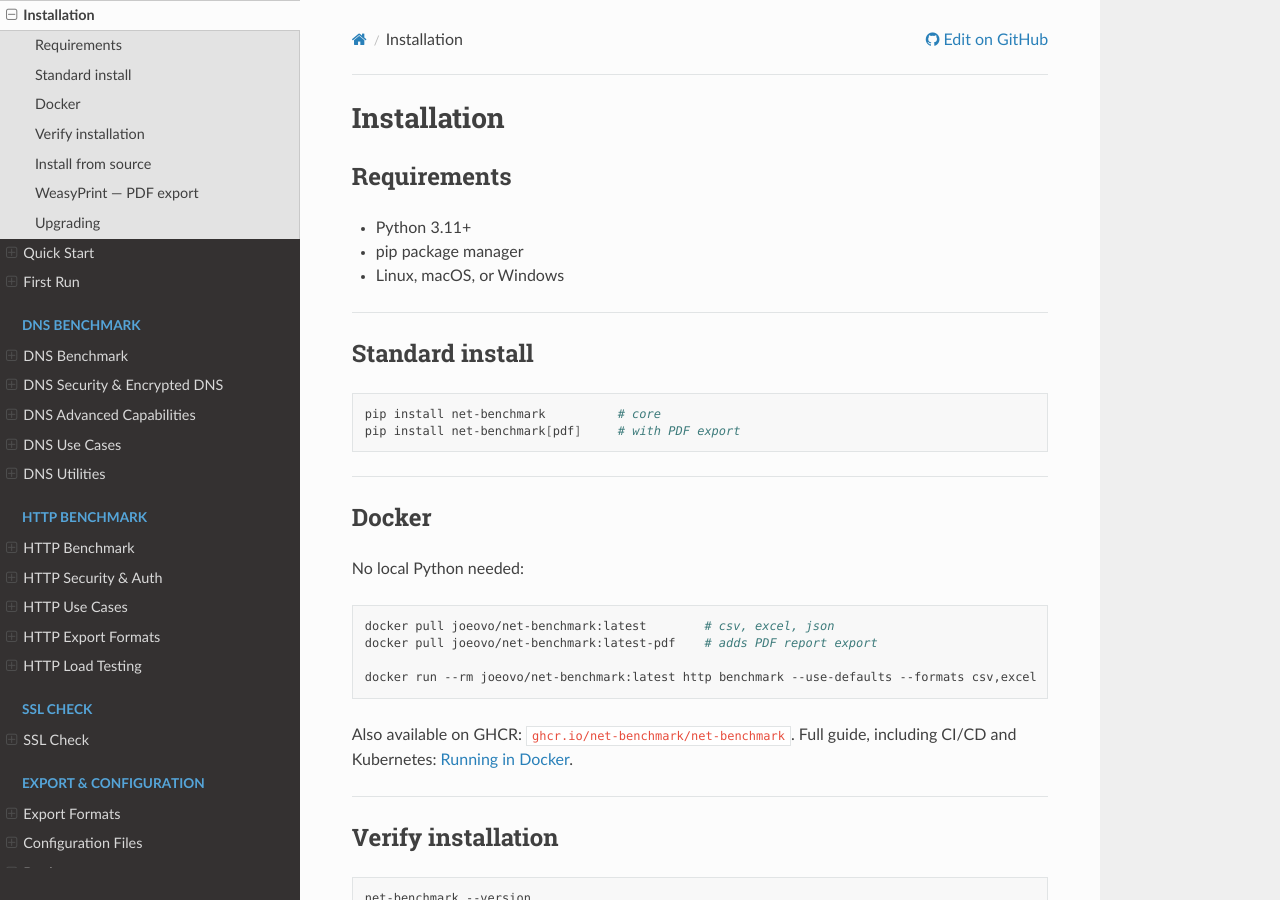
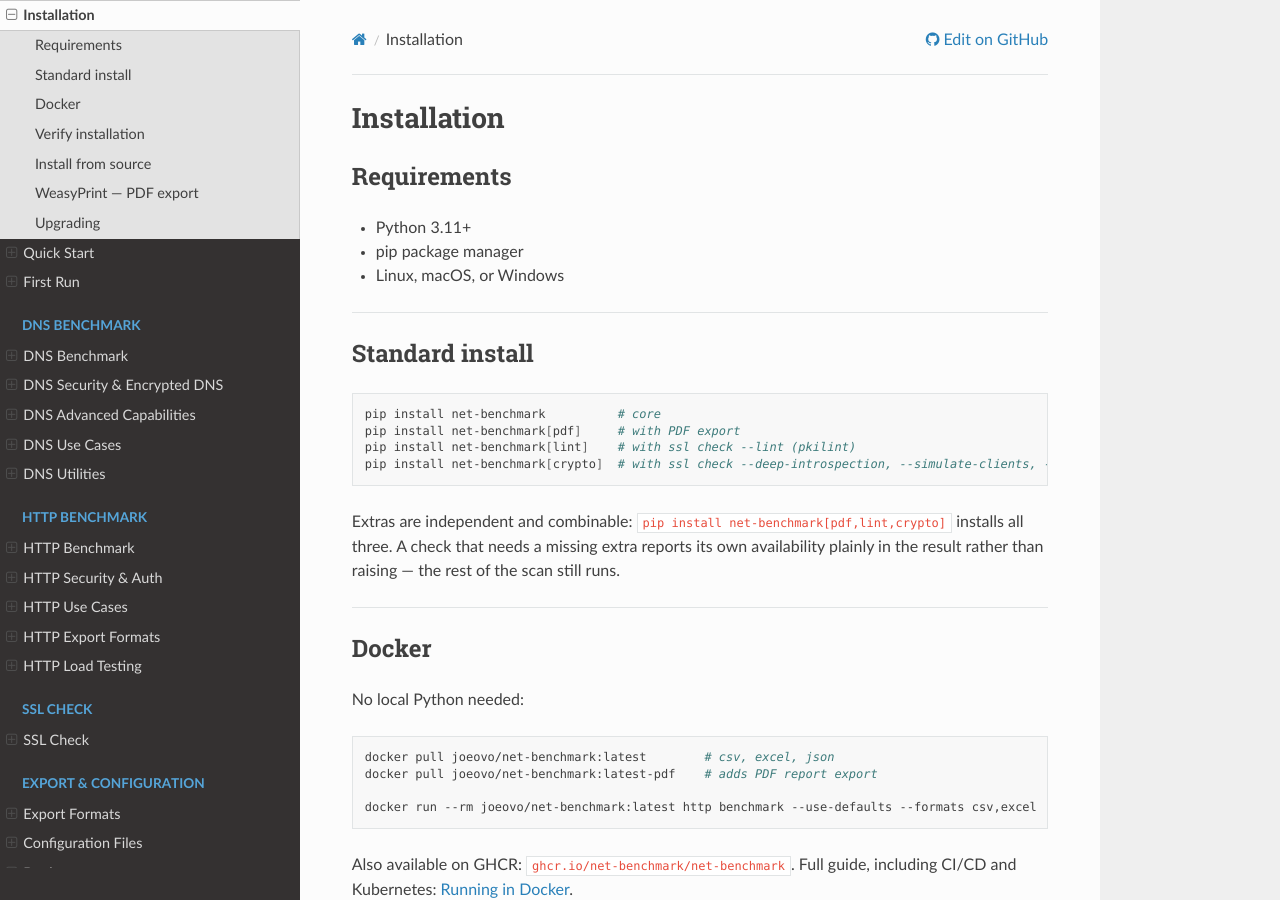
Before and after one commit to net-benchmark/net-benchmark, a Sphinx documentation site: the page built from docs/source/guides/installation.md, in a window 1280 px wide and 900 px high. Built offline with Sphinx 7.4.7 and the Read the Docs theme 3.1.0, drawn with Linux system fonts in a browser that asks for light colours.

Commit message:
docs(installation): note [crypto] extra requirements for 0.6.2 checks

````diff
--- a/docs/source/guides/installation.md
+++ b/docs/source/guides/installation.md
@@ -13,7 +13,14 @@
 ```bash
 pip install net-benchmark          # core
 pip install net-benchmark[pdf]     # with PDF export
+pip install net-benchmark[lint]    # with ssl check --lint (pkilint)
+pip install net-benchmark[crypto]  # with ssl check --deep-introspection, --simulate-clients, --jarm
 ```
+
+Extras are independent and combinable: `pip install net-benchmark[pdf,lint,crypto]`
+installs all three. A check that needs a missing extra reports its own
+availability plainly in the result rather than raising — the rest of the
+scan still runs.
 
 ---
 
````
